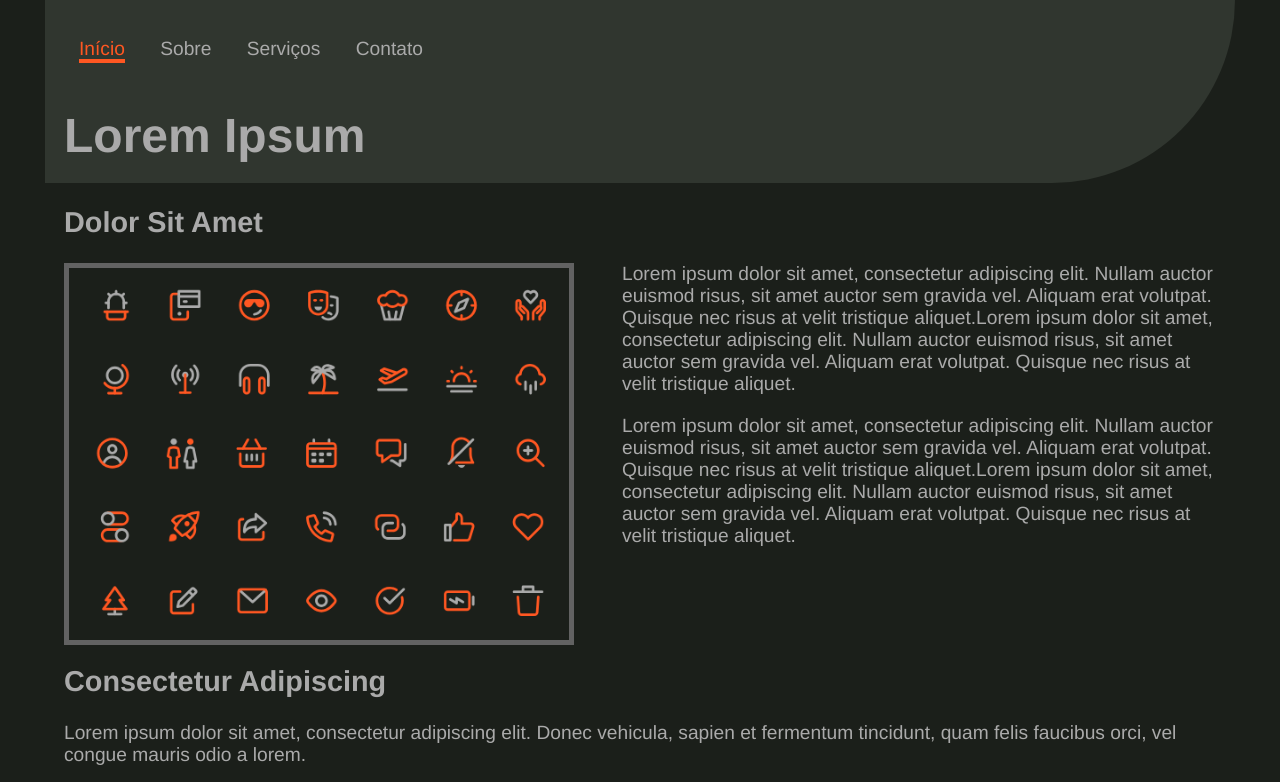
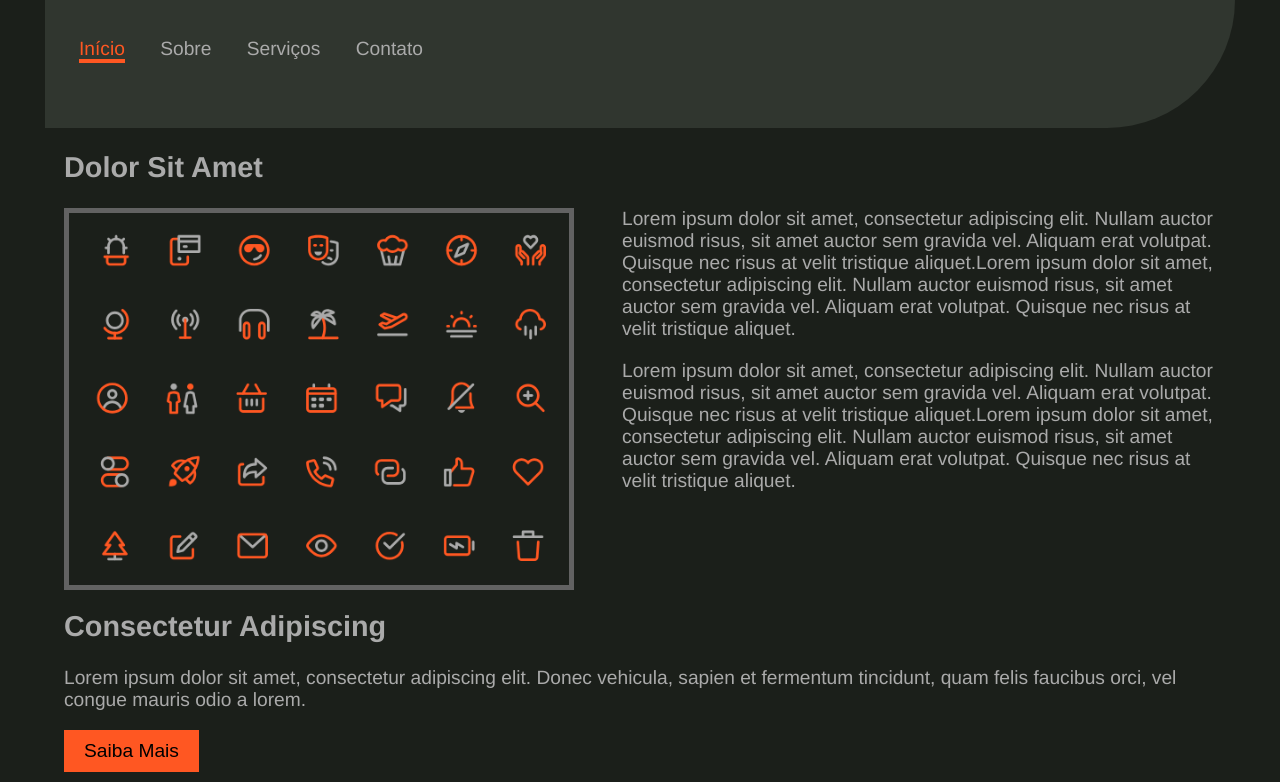
Before and after one commit to robertocunha/sitefolio, a plain HTML site: page index.html in a window 1280 px wide. Shown: the top 782 px of the page. Drawn offline with Linux system fonts and the light colour scheme.

```diff
--- a/index.html
+++ b/index.html
@@ -10,6 +10,7 @@
 
 <body>
     <header>
+        <!-- <img src="images/logo-no-background.png" alt="RC Portfolio Logo"> -->
         <nav>
             <ul>
                 <li class="selected"><a class="selected" href="#">Início</a></li>
@@ -18,7 +19,6 @@
                 <li><a href="#">Contato</a></li>
             </ul>
         </nav>
-        <h1>Lorem Ipsum</h1>
     </header>
     <main>
         <section>
```
Also changed, not shown: images/logo-no-background.png (added), 1 other file.
